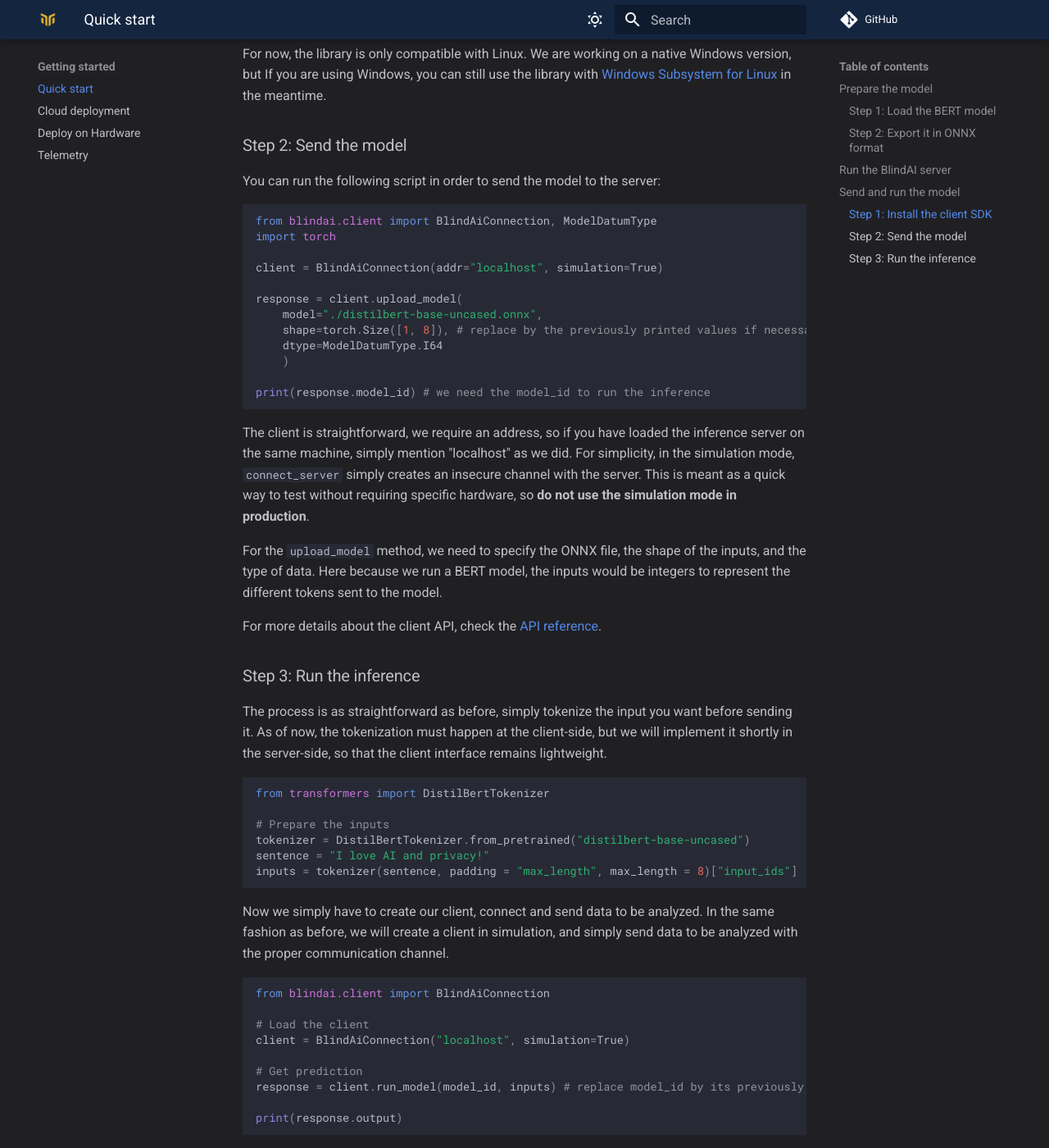
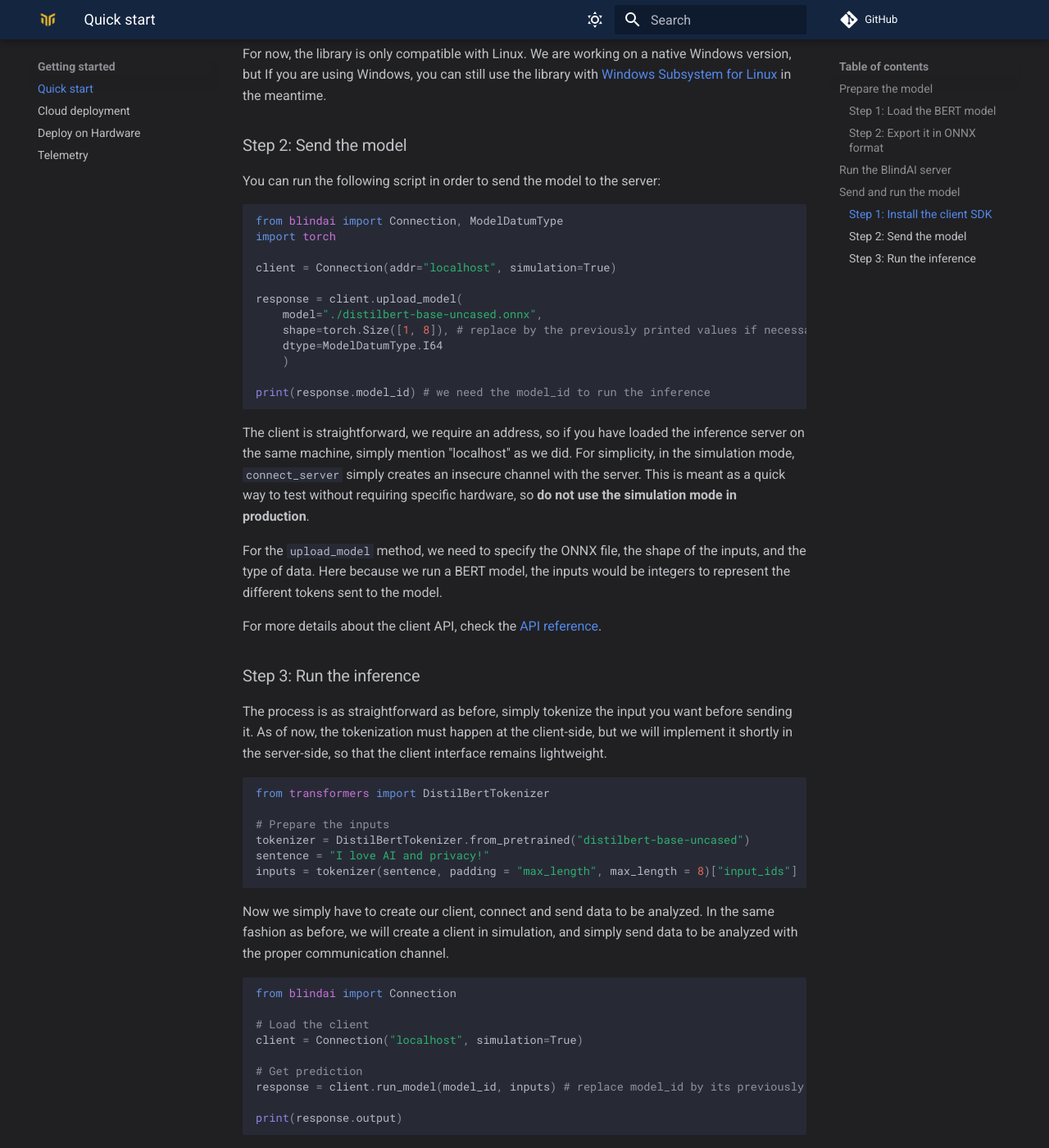
Before and after one commit to mithril-security/blindai, an MkDocs documentation site: the page built from docs/getting-started/quick-start.md, in a window 1280 px wide and 1400 px high, scrolled down 2149 px. Shown: the whole window at 82% size. Built offline with MkDocs 1.6.1 and Material for MkDocs 9.7.7, drawn with Linux system fonts in a browser that asks for light colours; comment, search, counter and statistics services are not loaded.

Commit message:
Renaming: blindai.client => blindai, BlindAiConnection => onnection

````diff
--- a/docs/getting-started/quick-start.md
+++ b/docs/getting-started/quick-start.md
@@ -88,10 +88,10 @@ For now, the library is only compatible with Linux. We are working on a native W
 You can run the following script in order to send the model to the server:
 
 ```python
-from blindai.client import BlindAiConnection, ModelDatumType
+from blindai import Connection, ModelDatumType
 import torch
 
-client = BlindAiConnection(addr="localhost", simulation=True)
+client = Connection(addr="localhost", simulation=True)
 
 response = client.upload_model(
     model="./distilbert-base-uncased.onnx",
@@ -124,10 +124,10 @@ inputs = tokenizer(sentence, padding = "max_length", max_length = 8)["input_ids"
 Now we simply have to create our client, connect and send data to be analyzed. In the same fashion as before, we will create a client in simulation, and simply send data to be analyzed with the proper communication channel.
 
 ```python
-from blindai.client import BlindAiConnection
+from blindai import Connection
 
 # Load the client
-client = BlindAiConnection("localhost", simulation=True)
+client = Connection("localhost", simulation=True)
 
 # Get prediction
 response = client.run_model(model_id, inputs) # replace model_id by its previously printed value.
````
Also changed, not shown: client/README.md (+5 -5 lines), 14 other files.
